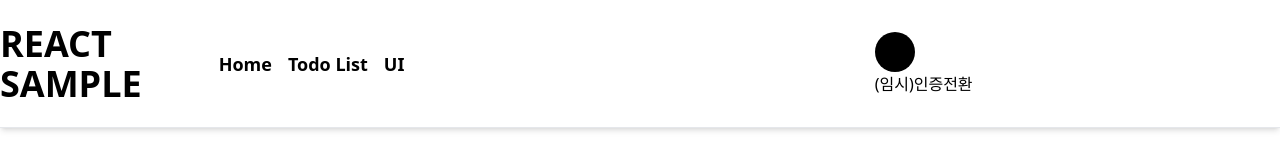
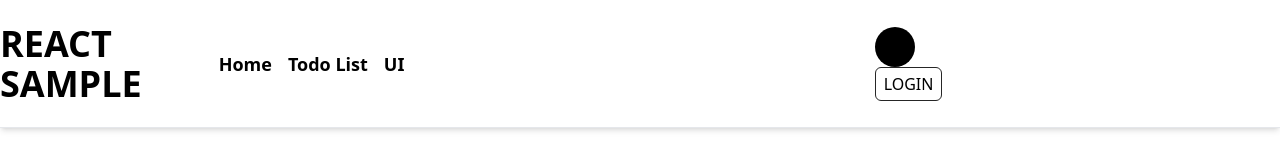
Before and after one commit to yeongmin0/djangeo-react-sample-230107, a React (Vite) app: page /login in a window 1280 px wide. Shown: the top 160 px of the page. Built offline with nearby package versions, Linux system fonts and the light colour scheme.

Commit message:
fix(auth): useState -> useAuth via zustand

```diff
--- a/src/App.jsx
+++ b/src/App.jsx
@@ -3,17 +3,15 @@ import { Route, Routes } from "react-router-dom";
 import TopBar from "./components/layouts/TopBar";
 import ProtectedRoutes from "./components/routes/ProtectedRoutes";
 import UnauthenticatedRoutes from "./components/routes/UnauthenticatedRoutes";
+import useAuth from "./store/auth/useAuth";
 
 function App() {
   // 지금은 여기서 그냥 true, false 전환으로.
-  const [isAuthenticated, setAuthenticated] = useState(false);
+  const { isAuthenticated } = useAuth();
 
   return (
     <div className="App">
-      <TopBar
-        isAuthenticated={isAuthenticated}
-        setAuthenticated={setAuthenticated}
-      />
+      <TopBar isAuthenticated={isAuthenticated} />
       {
         // short circuit 설명은 나중에.
         // 지금 이해할 동작: 이게 리액트에서 if 대신 쓴다고 우선 역할부터 이해.
--- a/src/components/layouts/TopBar.jsx
+++ b/src/components/layouts/TopBar.jsx
@@ -1,8 +1,9 @@
 import React from "react";
 import { Link } from "react-router-dom";
+import useAuth from "../../store/auth/useAuth";
 
 const TopBar = (props) => {
-  const { isAuthenticated, setAuthenticated } = props;
+  const { isAuthenticated, login, logout } = useAuth();
 
   return (
     <header className="w-full h-32 border-b shadow-md grid grid-cols-6 gap-8 items-center">
@@ -21,11 +22,16 @@ const TopBar = (props) => {
       <div className="col-span-2">
         <div className="h-10 w-10 bg-black rounded-full" />
         <button
+          className="border border-dark rounded-md px-2 py-1 uppercase"
           onClick={() => {
-            setAuthenticated(!isAuthenticated);
+            if (isAuthenticated) {
+              logout();
+            } else {
+              login();
+            }
           }}
         >
-          (임시)인증전환
+          {isAuthenticated ? "Logout" : "Login"}
         </button>
       </div>
     </header>
```
